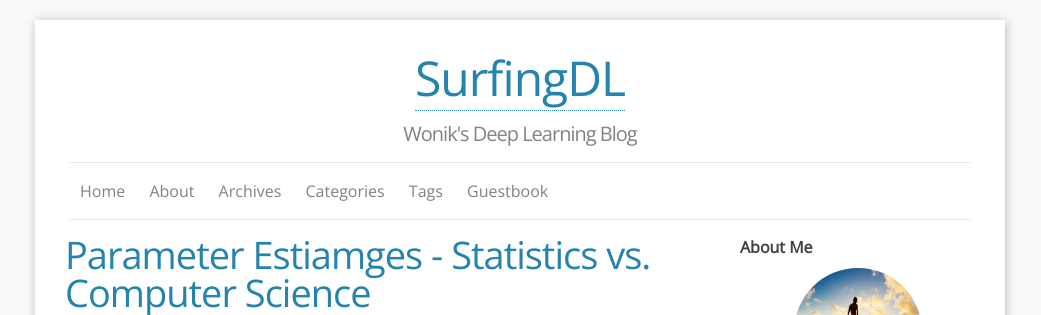
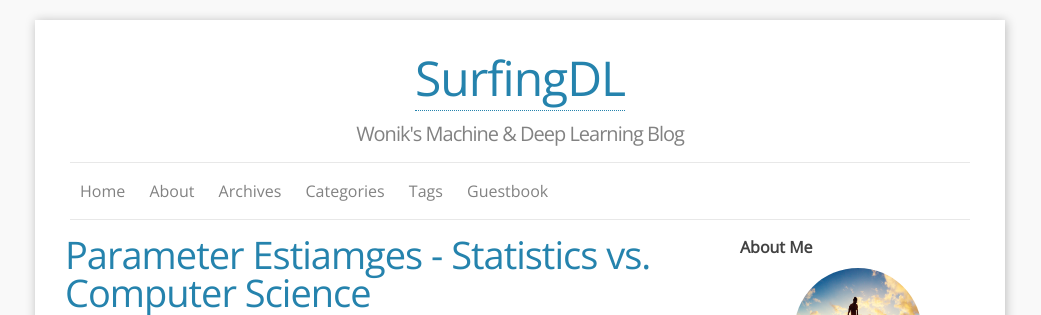
Before and after one commit to wonik/wonikjang.github.io, a Jekyll site: the page built from index.html, in a window 1280 px wide and 900 px high. Shown: the top 315 px of the window, without its empty margins (120-1161 px from the left). Built offline with Jekyll 4.4.1, drawn with Linux system fonts in a browser that asks for light colours; nearby versions of some CDN libraries; the list of posts is cut into pages by our own code.

Commit message:
Update _config.yml

```diff
--- a/_config.yml
+++ b/_config.yml
@@ -1,6 +1,6 @@
 ## Site info:
 title: SurfingDL
-tagline: Wonik's Deep Learning Blog
+tagline: Wonik's Machine & Deep Learning Blog
 author: Wonik Jang
 email: jwimsms@gmail.com
 description: "Deep Learning"
```
